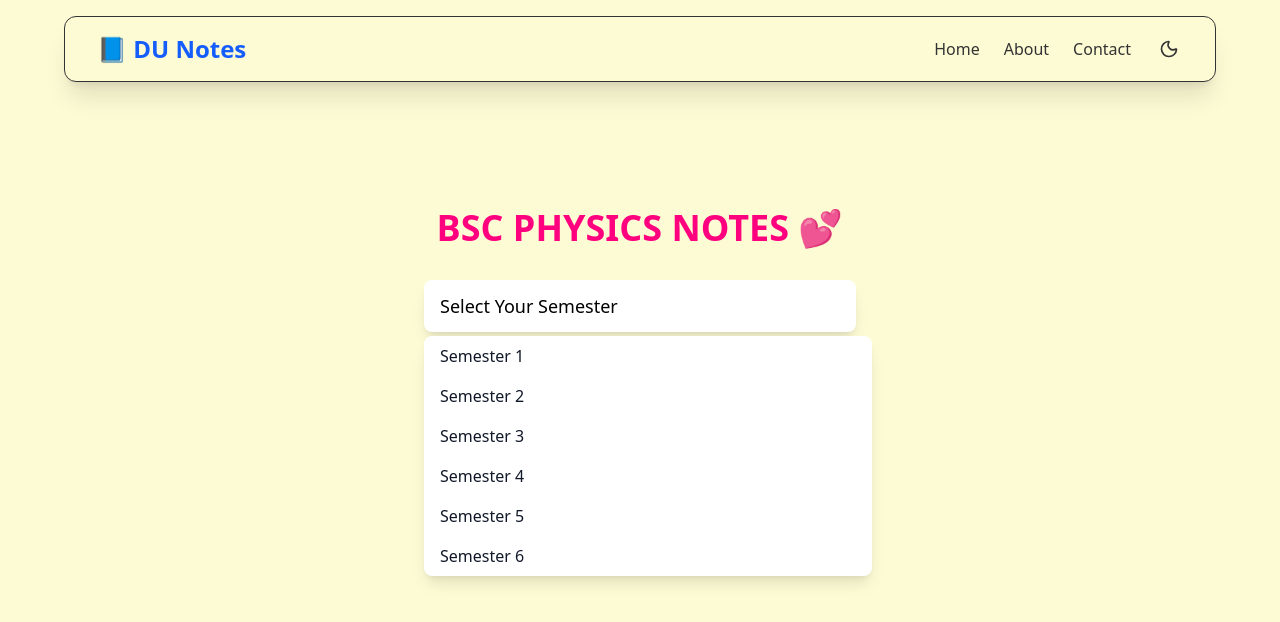
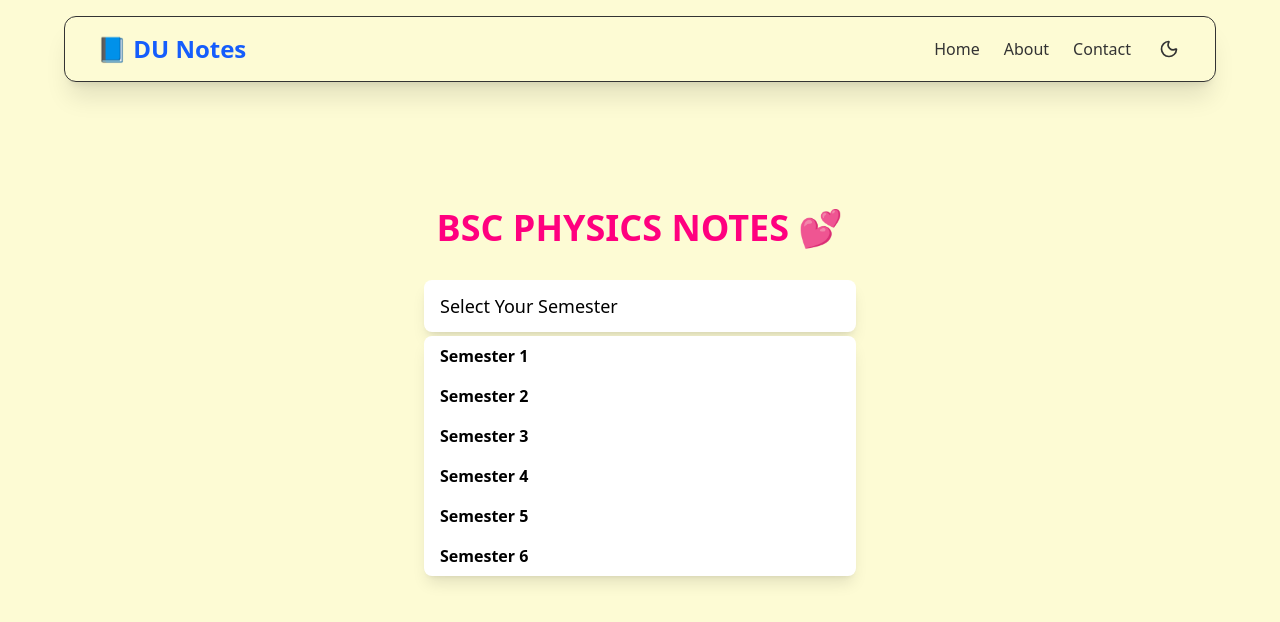
Before and after one commit to Ahmadrazakhan-786/DU-NOTES, a React (Vite) app in the folder DU-NOTES/: page / in a window 1280 px wide. Both pictures are taken after a click on the button "Select Your Semester". Shown: the top 622 px of the page. Built offline with nearby package versions, Linux system fonts and the light colour scheme.

Commit message:
fixing dropdowns

```diff
--- a/DU-NOTES/src/pages/Home.jsx
+++ b/DU-NOTES/src/pages/Home.jsx
@@ -64,19 +64,32 @@ const Home = () => {
           {selectedSemester || "Select Your Semester"}
         </button>
 
+        {/* Overlay for closing dropdown on outside click */}
         {showDropdown && (
-          <div className="absolute top-full mt-1 w-full max-h-60 overflow-y-auto bg-white dark:bg-[#2c2c2c] rounded-lg shadow-lg z-10">
+          <div
+            className="fixed inset-0 z-10"
+            onClick={() => setShowDropdown(false)}
+          ></div>
+        )}
+
+        {/* Dropdown Items */}
+         {showDropdown && (
+  <div className="absolute top-full left-2 right-2 mt-1 max-h-64 overflow-y-auto
+  bg-white dark:bg-gray-800 rounded-lg shadow-lg z-50">
     {Object.keys(semesterSubjects).map((sem, idx) => (
       <div
         key={idx}
         onClick={() => handleSelect(sem)}
-                className="px-4 py-2 cursor-pointer hover:bg-blue-100 dark:hover:bg-gray-700"
+        className="px-4 py-2 cursor-pointer
+        hover:bg-blue-100 dark:hover:bg-gray-600
+        text-black dark:text-white font-semibold"
       >
         {sem}
       </div>
     ))}
   </div>
 )}
+
       </div>
 
       {/* Subject Links */}
```
Lines whose indentation alone changed are shown as unchanged.
